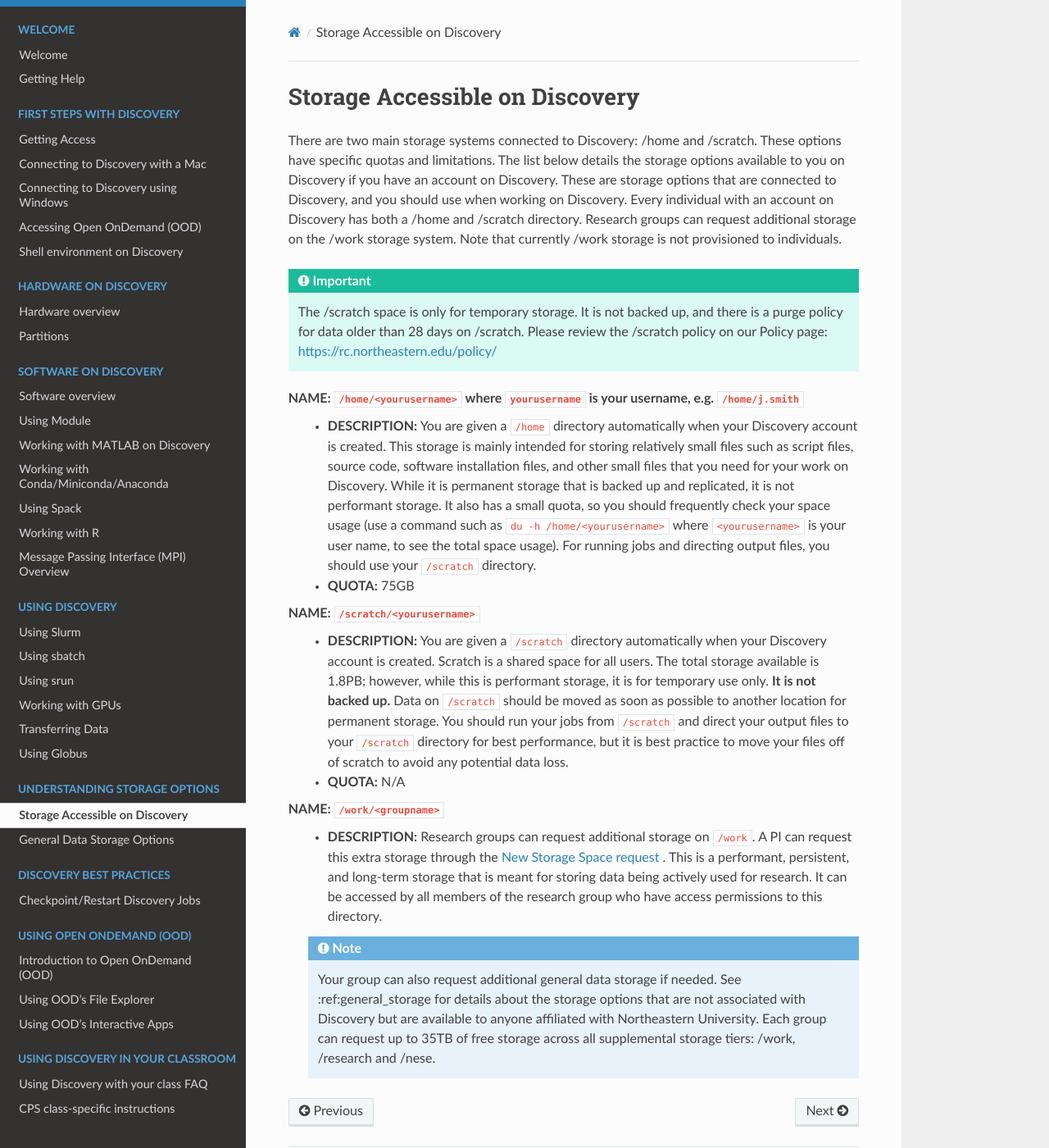
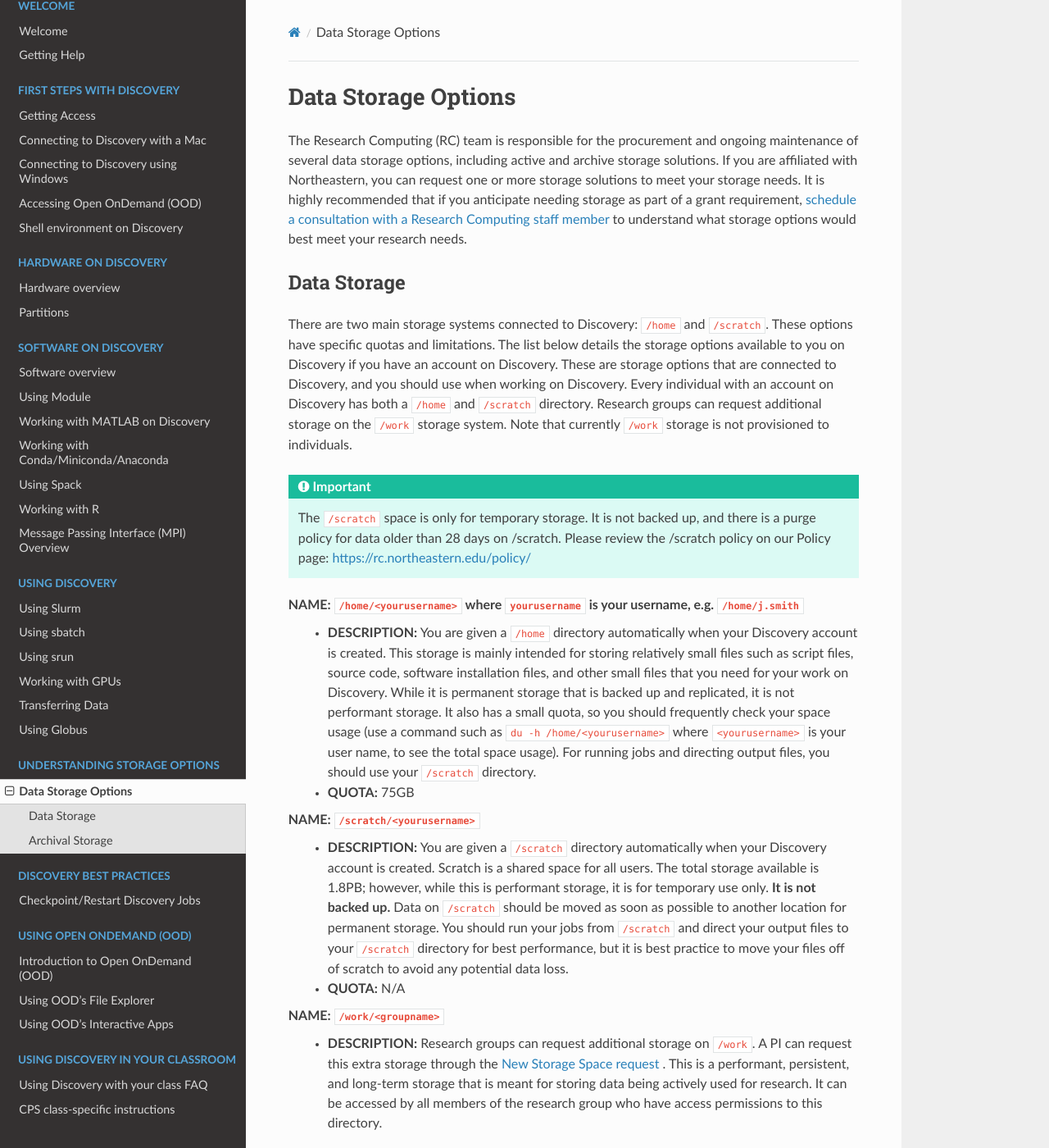
Before and after one commit to northeastern-rc/rc-public-documentation, a Sphinx documentation site: the page built from docs/source/storage/discovery_storage.rst, in a window 1280 px wide and 1400 px high. Shown: the whole window at 82% size. Built offline with Sphinx 7.4.7 and the Read the Docs theme 2.0.0, drawn with Linux system fonts in a browser that asks for light colours; some of the changed text lies outside the part shown.

Commit message:
Combined storage pages and updated index.rst

```diff
--- a/docs/source/index.rst
+++ b/docs/source/index.rst
@@ -57,7 +57,6 @@
    :caption: Understanding storage options
 
    storage/discovery_storage
-   storage/general_storage
 
 .. toctree::
    :maxdepth: 2
--- a/docs/source/storage/discovery_storage.rst
+++ b/docs/source/storage/discovery_storage.rst
@@ -1,17 +1,26 @@
 .. _discovery_storage:
 
 *********************************
-Storage Accessible on  Discovery
+Data Storage Options
 *********************************
-There are two main storage systems connected to Discovery: /home and /scratch. These options have specific quotas and limitations.
+The Research Computing (RC) team is responsible for the procurement and ongoing maintenance of several data storage options,
+including active and archive storage solutions. If you are affiliated with Northeastern, you can request one or more storage
+solutions to meet your storage needs. It is highly recommended that if you anticipate needing storage as part of a grant requirement,
+`schedule a consultation with a Research Computing staff member <https://rc.northeastern.edu/support/consulting>`_ to understand what
+storage options would best meet your research needs.
+
+Data Storage
+==================================
+
+There are two main storage systems connected to Discovery: ``/home`` and ``/scratch``. These options have specific quotas and limitations.
 The list below details the storage options available to you on Discovery if you have an account on Discovery. These are storage options
 that are connected to Discovery, and you should use when working on Discovery. Every individual with an account on Discovery has
-both a /home and /scratch directory. Research groups can request additional storage on the /work storage system. Note that currently
-/work storage is not provisioned to individuals.
+both a ``/home`` and ``/scratch`` directory. Research groups can request additional storage on the ``/work`` storage system. Note that currently
+``/work`` storage is not provisioned to individuals.
 
 .. important::
-   The /scratch space is only for temporary storage. It is not backed up, and there is a purge policy for data older than 28 days on /scratch. Please review
-   the /scratch policy on our Policy page: https://rc.northeastern.edu/policy/
+   The ``/scratch`` space is only for temporary storage. It is not backed up, and there is a purge policy for data older than 28 days
+   on /scratch. Please review the /scratch policy on our Policy page: https://rc.northeastern.edu/policy/
 
 **NAME:** ``/home/<yourusername>`` where ``yourusername`` is your username, e.g. ``/home/j.smith``
  - **DESCRIPTION:** You are given a ``/home`` directory automatically when your Discovery account is created. This storage is mainly intended for storing relatively small files such as script files, source code, software installation files, and other small files that you need for your work on Discovery. While it is permanent storage that is backed up and replicated, it is not performant storage. It also has a small quota, so you should frequently check your space usage (use a command such as ``du -h /home/<yourusername>`` where ``<yourusername>`` is your user name, to see the total space usage). For running jobs and directing output files, you should use your ``/scratch`` directory.
@@ -23,6 +32,20 @@
 
 **NAME:** ``/work/<groupname>``
  - **DESCRIPTION:** Research groups can request additional storage on ``/work``. A PI can request this extra storage through the `New Storage Space request <https://bit.ly/NURC-NewStorage>`_ . This is a performant, persistent, and long-term storage that is meant for storing data being actively used for research. It can be accessed by all members of the research group who have access permissions to this directory.
+- **QUOTA:** Each group can request up to **35TB** of free storage across all supplemental storage tiers: ``/work/<groupname>`` and ``/nese``.
 
- .. note::
-  Your group can also request additional general data storage if needed. See :ref:general_storage for details about the storage options that are not associated with Discovery but are available to anyone affiliated with Northeastern University. Each group can request up to 35TB of free storage across all supplemental storage tiers: /work, /research and /nese.
+.. note::
+   The ``/research`` storage tier is no longer provided. Please contact Research Computing if you are a former user of ``/research`` and have questions or issues related to this by `submitting a ticket <https://bit.ly/NURC-Assistance>`_. Other storage options include ``/work``, `Sharepoint <https://service.northeastern.edu/tech?id=kb_article&sysparm_article=KB0012695>`_, and `OneDrive <https://service.northeastern.edu/tech?id=kb_article&sysparm_article=KB0012764>`_.
+
+Archival Storage
+==================================
+
+**NAME:** ``/nese``
+ - **DESCRIPTION:** This is archival, non-performant storage that is intended for researchers who need to have a long-term storage option for their data.
+ - **QUOTA:** Each group can request up to **35TB** of free storage across all supplemental storage tiers: ``/work/<groupname>`` and ``/nese``.
+
+.. important::
+   If you are not connected to the campus internet, you must be connected to
+   the university's VPN (GlobalProtect) before you can access the ``/nese`` system.
+   You can find detailed information about downloading and using the GlobalProtect VPN
+   in the `FAQ: VPN and remote access <https://service.northeastern.edu/tech?id=kb_article&sys_id=4701e07adb93485084ba5595ce9619a9>`_.
```
